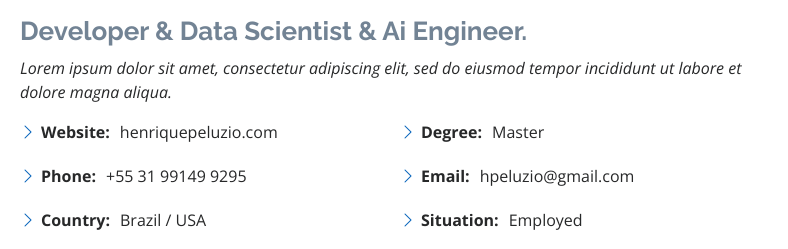
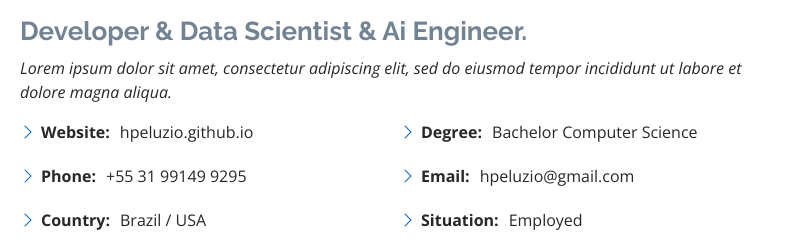
Before and after one commit to hpeluzio/hpeluzio.github.io, a plain HTML site: page index.html in a window 1280 px wide. Shown: the part 1360-1609 px from the top of the page, 492-1280 px from the left. Drawn offline with nearby package versions, Linux system fonts and the light colour scheme.

Commit message:
Fixing contact

```diff
--- a/index.html
+++ b/index.html
@@ -168,7 +168,7 @@
                   <ul>
                     <li>
                       <i class="bi bi-chevron-right"></i>
-                      <strong>Website:</strong> <span>henriquepeluzio.com</span>
+                      <strong>Website:</strong> <span>hpeluzio.github.io</span>
                     </li>
                     <li>
                       <i class="bi bi-chevron-right"></i>
@@ -184,7 +184,8 @@
                   <ul>
                     <li>
                       <i class="bi bi-chevron-right"></i>
-                      <strong>Degree:</strong> <span>Master</span>
+                      <strong>Degree:</strong>
+                      <span>Bachelor Computer Science</span>
                     </li>
                     <li>
                       <i class="bi bi-chevron-right"></i>
```
